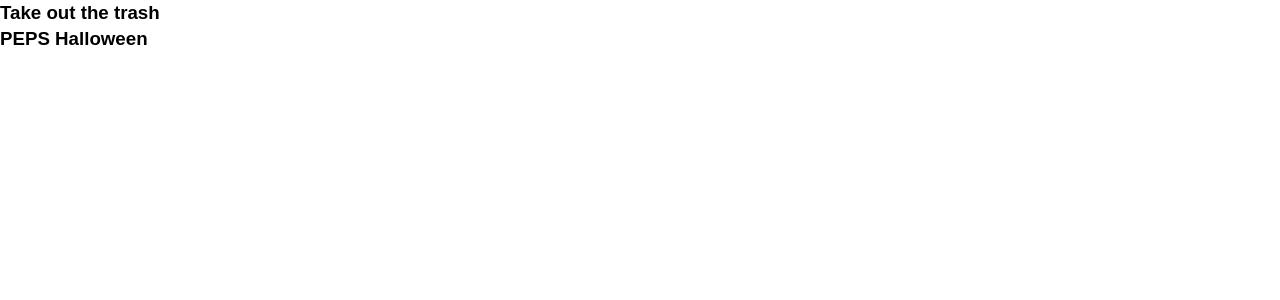
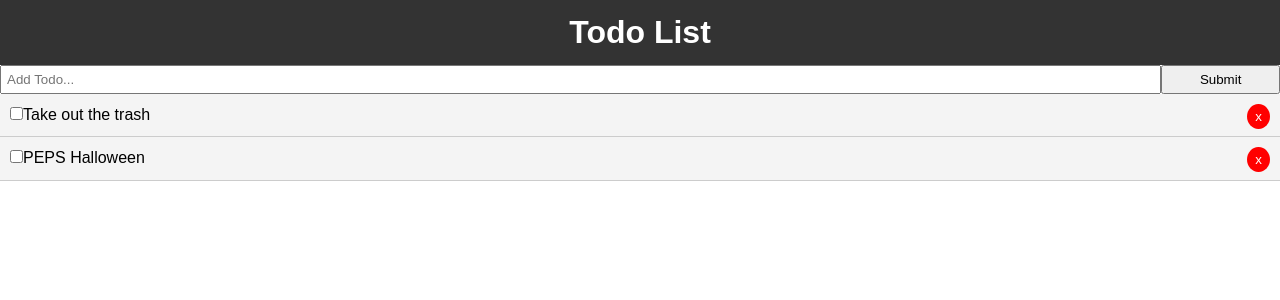
Before and after one commit to GregMohr/todo, a React (Create React App) app: page / in a window 1280 px wide. Shown: the top 300 px of the page. Built offline with nearby package versions, Linux system fonts and the light colour scheme.

Commit message:
Adding toggleCheck, deleteTodo, Header and AddTodo

```diff
--- a/src/App.js
+++ b/src/App.js
@@ -1,5 +1,7 @@
 import React from 'react';
-import Todos from './components/Todos'
+import Header from './components/layout/Header';
+import Todos from './components/Todos';
+import AddTodo from './components/AddTodo';
 import './App.css';
 
 class App extends React.Component {
@@ -18,10 +20,25 @@ class App extends React.Component {
     ]
   }
 
+  // Toggle Todo completed property
+  toggleCheck = (id) => {
+    this.setState({todos: this.state.todos.map(todo => {
+      if(todo.id === id) todo.completed = !todo.completed;
+      return todo;
+    })});
+  }
+
+  // Delete Todo from todos
+  deleteTodo = (id) => {
+    this.setState({ todos: [...this.state.todos.filter(todo => todo.id !== id)] });
+  }
+
   render(){
     return (
       <div className="App">
-        <Todos todos={this.state.todos} />
+        < Header />
+        < AddTodo />
+        < Todos todos={this.state.todos} toggleCheck={this.toggleCheck} deleteTodo={this.deleteTodo} />
       </div>
     );
   }
--- /dev/null
+++ b/src/components/AddTodo.js
@@ -0,0 +1,14 @@
+import React, { Component } from 'react'
+
+export class AddTodo extends Component {
+    render() {
+        return (
+            <form style={{display: 'flex'}}>
+                <input type="text" name="title" style={{ flex:'10', padding: '5px' }} placeholder='Add Todo...' />
+                <input type="submit" value="Submit" className="btn" style={{flex:'1'}} />
+            </form>
+        )
+    }
+}
+
+export default AddTodo
--- a/src/components/TodoItem.js
+++ b/src/components/TodoItem.js
@@ -0,0 +1,42 @@
+import React, { Component } from 'react';
+import PropTypes from 'prop-types';
+
+export class TodoItem extends Component {
+    getStyle = () => {
+        return {
+            backgroundColor: '#f4f4f4',
+            padding: '10px',
+            borderBottom: '1px #ccc solid',
+            textDecoration: this.props.todo.completed ? 'line-through' : 'none'
+        }
+    }
+
+    render() {
+        const { title, id } = this.props.todo;
+        return (
+            <div style={this.getStyle()}>
+                <p>
+                    <input type="checkbox" onChange={this.props.toggleCheck.bind(this, id)}/>
+                    {title}
+                    <button onClick={this.props.deleteTodo.bind(this, id)} style={btnStyle}>x</button>
+                </p>
+            </div>
+        )
+    }
+}
+
+TodoItem.propTypes = {
+    todo: PropTypes.object.isRequired
+}
+
+const btnStyle = {
+    background: '#ff0000',
+    color: '#fff',
+    border: 'none',
+    padding: '5px 8px',
+    borderRadius: '50%',
+    cursor: 'pointer',
+    float: 'right'
+}
+
+export default TodoItem
--- a/src/components/Todos.js
+++ b/src/components/Todos.js
@@ -1,11 +1,19 @@
 import React from 'react';
+import TodoItem from './TodoItem';
+import PropTypes from 'prop-types';
 
 class Todos extends React.Component {
     render(){
         return this.props.todos.map((todo) => (
-            <h3>{todo.title}</h3>
+            <TodoItem key={todo.id} todo={todo} toggleCheck={this.props.toggleCheck}
+            deleteTodo={this.props.deleteTodo}/>
         ));
     }
 }
 
+// PropTypes
+Todos.propTypes = {
+    todos: PropTypes.array.isRequired
+}
+
 export default Todos;
--- /dev/null
+++ b/src/components/layout/Header.js
@@ -0,0 +1,16 @@
+import React from 'react'
+
+export default function Header() {
+    return (
+        <header style={headerStyle}>
+            <h1>Todo List</h1>
+        </header>
+    )
+}
+
+const headerStyle = {
+    background: '#333',
+    color: '#fff',
+    textAlign: 'center',
+    padding: '10px'
+}
```
